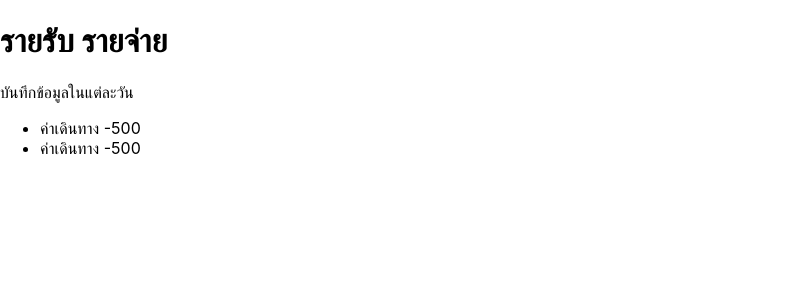
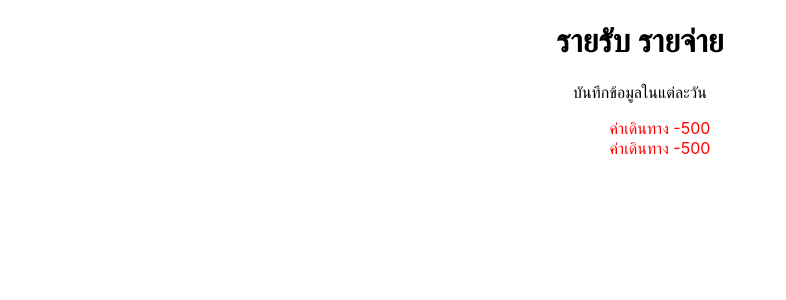
Before and after one commit to kitsana13428/ReactJs_Basic, a React (Create React App) app in the folder react-basic/: page / in a window 1280 px wide. Shown: the top 300 px of the page, without its empty margins (0-786 px from the left). Built offline with nearby package versions, Linux system fonts and the light colour scheme.

Commit message:
JSX Style & ClassName

```diff
--- a/react-basic/src/App.js
+++ b/react-basic/src/App.js
@@ -16,8 +16,9 @@ const Transation = () => {
 
 
 function App() {
+  const center = {textAlign:"center"}
   return (
-    <div>
+    <div style={center}>
         <Title />
         <Description />
         <Transation />
--- /dev/null
+++ b/react-basic/src/component/item.css
@@ -0,0 +1,4 @@
+.Item {
+    color:red;
+    list-style-type: none;
+}
--- a/react-basic/src/component/item.js
+++ b/react-basic/src/component/item.js
@@ -1,8 +1,10 @@
+import './item.css'
+
 const Item = () => {
     const name = "ค่าเดินทาง"
     const amount = 500
     return (
-    <li> {name} <span> -{amount} </span></li>
+    <li className="Item"> {name} <span> -{amount} </span></li>
     );
 }
 
```
